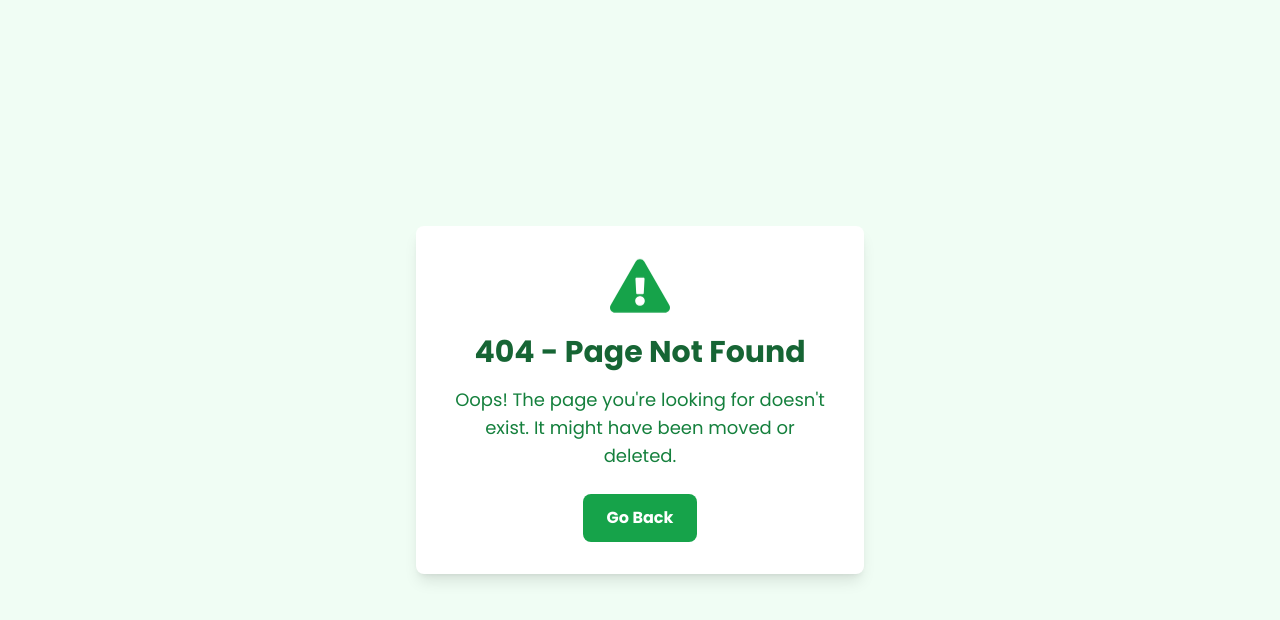
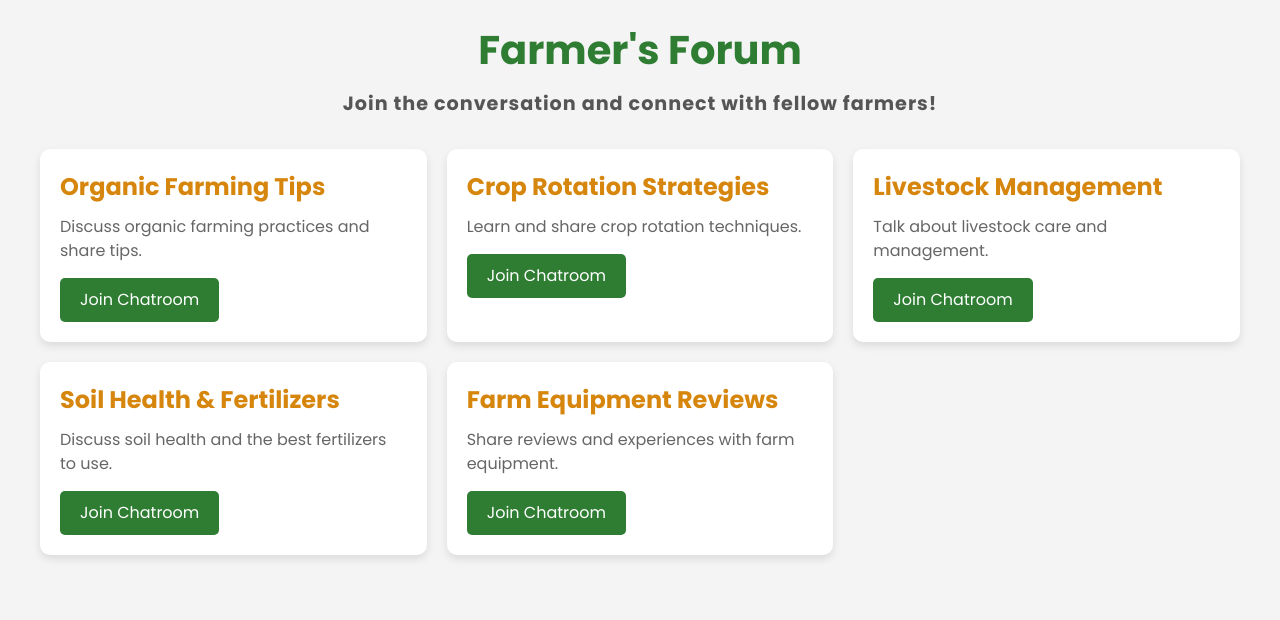
Before and after one commit to kaushal-Prakash/krishi-connect, a Next.js app in the folder frontend/: page /forums in a window 1280 px wide. Before the commit this address had no page. Shown: the top 620 px of the page. Built offline with nearby package versions, Linux system fonts and the light colour scheme.

Commit message:
added forums page

```diff
--- /dev/null
+++ b/frontend/src/app/forums/page.tsx
@@ -0,0 +1,31 @@
+"use client";
+import React from 'react';
+import '@/styles/pages/Forums.scss';
+
+function Forums() {
+  const chatrooms = [
+    { id: 1, name: "Organic Farming Tips", topic: "Discuss organic farming practices and share tips.", link: "/forums/organic-farming" },
+    { id: 2, name: "Crop Rotation Strategies", topic: "Learn and share crop rotation techniques.", link: "/forums/crop-rotation" },
+    { id: 3, name: "Livestock Management", topic: "Talk about livestock care and management.", link: "/forums/livestock" },
+    { id: 4, name: "Soil Health & Fertilizers", topic: "Discuss soil health and the best fertilizers to use.", link: "/forums/soil" },
+    { id: 5, name: "Farm Equipment Reviews", topic: "Share reviews and experiences with farm equipment.", link: "/forums/equipments" },
+  ];
+
+  return (
+    <div className="forums-container">
+      <h1 className="forums-title font-bold">Farmer's Forum</h1>
+      <p className="forums-description font-semibold tracking-wider">Join the conversation and connect with fellow farmers!</p>
+      <div className="chatrooms-list">
+        {chatrooms.map((room) => (
+          <div key={room.id} className="chatroom-card">
+            <h2 className="chatroom-name font-semibold">{room.name}</h2>
+            <p className="chatroom-topic">{room.topic}</p>
+            <button onClick={() => window.location.href = `${room.link}`} className="join-button">Join Chatroom</button>
+          </div>
+        ))}
+      </div>
+    </div>
+  );
+}
+
+export default Forums;
--- /dev/null
+++ b/frontend/src/styles/pages/Forums.scss
@@ -0,0 +1,67 @@
+/* Forums.css */
+.forums-container {
+  padding: 20px;
+  background-color: #f4f4f4;
+  min-height: 100vh;
+}
+
+.forums-title {
+  color: #2e7d32;
+  text-align: center;
+  font-size: 2.5rem;
+  margin-bottom: 10px;
+}
+
+.forums-description {
+  color: #555;
+  text-align: center;
+  font-size: 1.2rem;
+  margin-bottom: 30px;
+}
+
+.chatrooms-list {
+  display: grid;
+  grid-template-columns: repeat(auto-fit, minmax(300px, 1fr));
+  gap: 20px;
+  padding: 0 20px;
+}
+
+.chatroom-card {
+  background-color: #ffffff;
+  border-radius: 10px;
+  padding: 20px;
+  box-shadow: 0 4px 8px rgba(0, 0, 0, 0.1);
+  transition: transform 0.2s ease-in-out;
+}
+
+.chatroom-card:hover {
+  transform: translateY(-5px);
+}
+
+.chatroom-name {
+  color: #d6860d;
+  font-size: 1.5rem;
+  margin-bottom: 10px;
+  text-shadow: inset 1px 1px 1px rgba(0, 0, 0, 0.1);
+}
+
+.chatroom-topic {
+  color: #666;
+  font-size: 1rem;
+  margin-bottom: 15px;
+}
+
+.join-button {
+  background-color: #2e7d32; /* Dark green */
+  color: white;
+  border: none;
+  padding: 10px 20px;
+  border-radius: 5px;
+  cursor: pointer;
+  font-size: 1rem;
+  transition: background-color 0.3s ease;
+}
+
+.join-button:hover {
+  background-color: #1b5e20; /* Darker green */
+}
```
